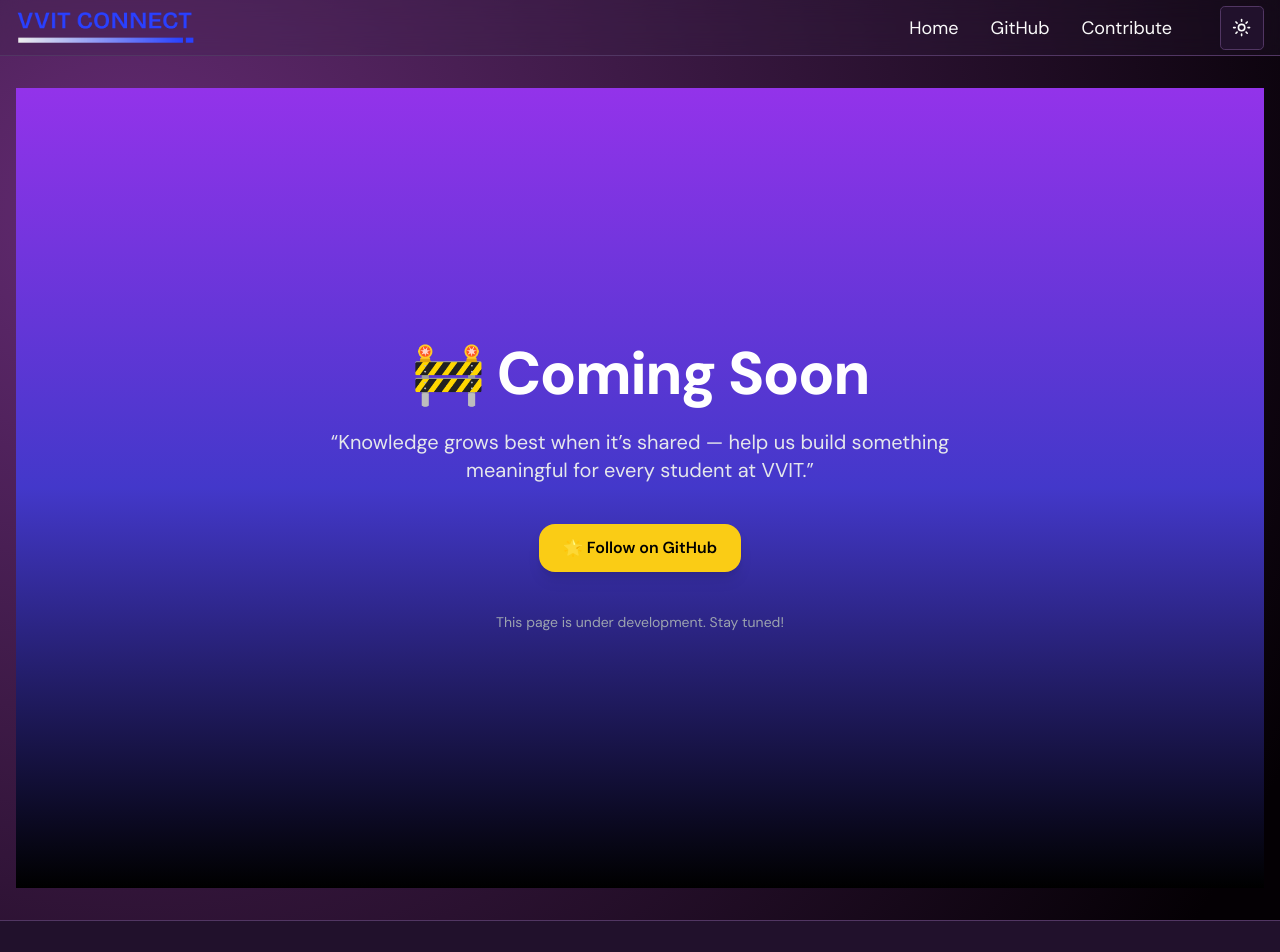
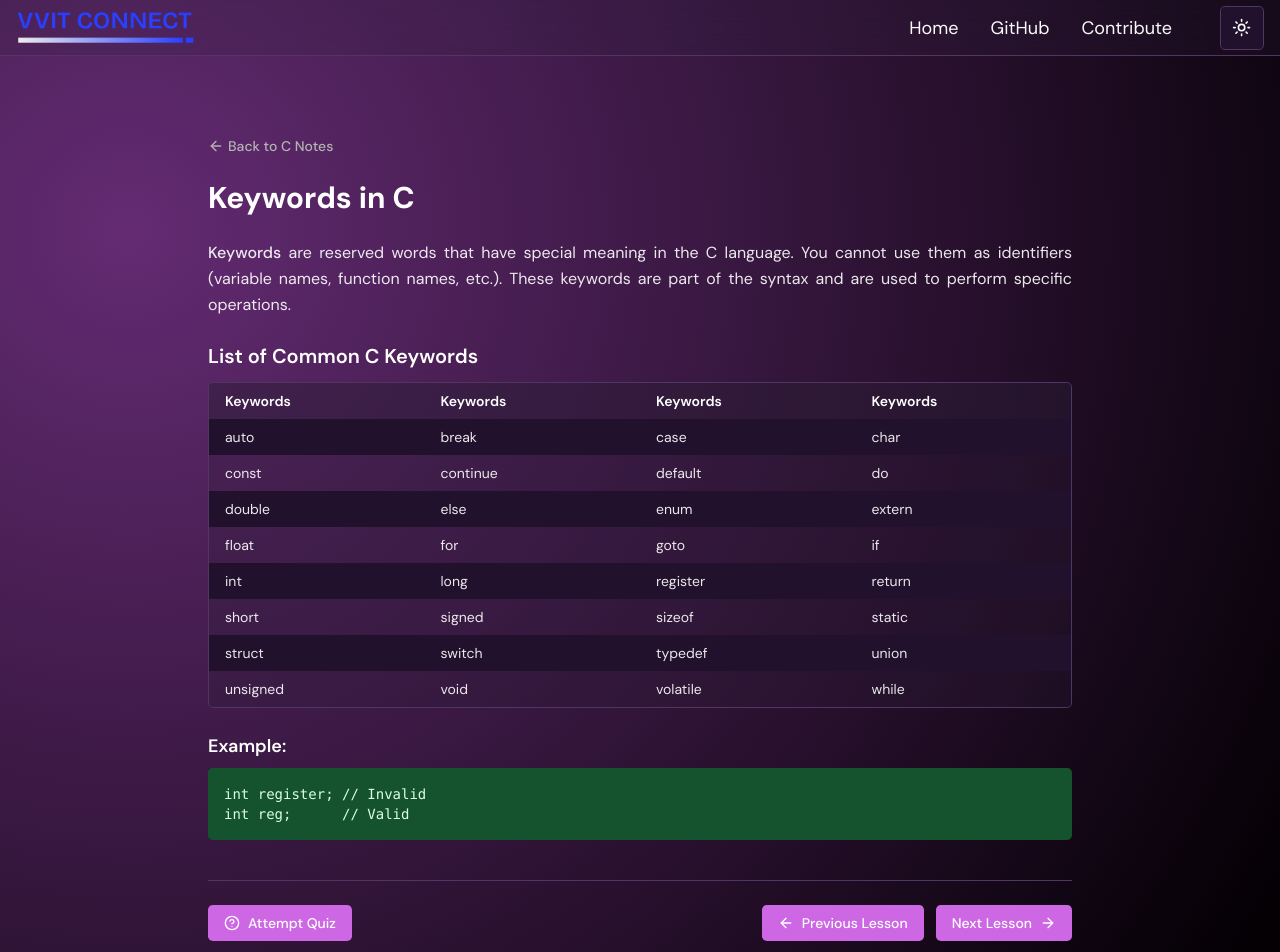
Before and after one commit to pyKinsu/VVITConnect, a Next.js app: page /notes/c/keywords in a window 1280 px wide. Before the commit this address had no page. Shown: the top 952 px of the page. Built offline with nearby package versions, Linux system fonts and the light colour scheme.

Commit message:
Create page.tsx

```diff
--- /dev/null
+++ b/src/app/notes/c/keywords/page.tsx
@@ -0,0 +1,110 @@
+"use client";
+
+import { ArrowLeft, ArrowRight, HelpCircle } from "lucide-react";
+import Link from "next/link";
+
+const keywordsList: string[][] = [
+  ["auto", "break", "case", "char"],
+  ["const", "continue", "default", "do"],
+  ["double", "else", "enum", "extern"],
+  ["float", "for", "goto", "if"],
+  ["int", "long", "register", "return"],
+  ["short", "signed", "sizeof", "static"],
+  ["struct", "switch", "typedef", "union"],
+  ["unsigned", "void", "volatile", "while"],
+];
+
+export default function Keywords() {
+  return (
+    <div className="max-w-4xl mx-auto px-4 py-12 text-foreground">
+      {/* Back link */}
+      <Link
+        href="/notes/c"
+        className="inline-flex items-center text-sm font-medium text-muted-foreground hover:text-foreground transition-colors mb-6"
+      >
+        <ArrowLeft className="w-4 h-4 mr-1" />
+        Back to C Notes
+      </Link>
+
+      {/* Title */}
+      <h1 className="text-3xl font-bold mb-6 text-white">Keywords in C</h1>
+
+      {/* Intro */}
+      <p className="text-muted-foreground text-justify mb-6 leading-relaxed text-white/90">
+        <span className="font-medium">Keywords</span> are reserved words that
+        have special meaning in the C language. You cannot use them as
+        identifiers (variable names, function names, etc.). These keywords are
+        part of the syntax and are used to perform specific operations.
+      </p>
+
+      {/* Keywords Table */}
+      <h2 className="text-xl font-semibold text-white mb-3">
+        List of Common C Keywords
+      </h2>
+      <div className="overflow-x-auto rounded-lg border border-border mb-6">
+        <table className="w-full border-collapse text-sm">
+          <thead className="bg-muted/50 text-white">
+            <tr>
+              <th className="px-4 py-2 text-left font-semibold">Keywords</th>
+              <th className="px-4 py-2 text-left font-semibold">Keywords</th>
+              <th className="px-4 py-2 text-left font-semibold">Keywords</th>
+              <th className="px-4 py-2 text-left font-semibold">Keywords</th>
+            </tr>
+          </thead>
+          <tbody>
+            {keywordsList.map((row, rowIndex) => (
+              <tr
+                key={rowIndex}
+                className={rowIndex % 2 === 0 ? "bg-background" : "bg-muted/30"}
+              >
+                {row.map((keyword, i) => (
+                  <td key={i} className="px-4 py-2 text-white/90">
+                    {keyword}
+                  </td>
+                ))}
+              </tr>
+            ))}
+          </tbody>
+        </table>
+      </div>
+
+      {/* Example */}
+      <h3 className="text-lg font-semibold text-white mt-6 mb-2">Example:</h3>
+      <pre className="bg-green-900 text-green-100 p-4 rounded-lg text-sm font-mono">
+{`int register; // Invalid
+int reg;      // Valid`}
+      </pre>
+
+      {/* Navigation */}
+      <div className="flex flex-col sm:flex-row sm:justify-between sm:items-center gap-3 mt-10 pt-6 border-t border-border">
+        {/* Quiz Button */}
+        <Link
+          href="/quiz/keywords"
+          className="inline-flex items-center justify-center px-4 py-2 rounded-lg bg-primary text-white hover:bg-primary/90 transition-colors text-sm font-medium w-full sm:w-auto"
+        >
+          <HelpCircle className="w-4 h-4 mr-2" />
+          Attempt Quiz
+        </Link>
+
+        {/* Previous + Next */}
+        <div className="flex flex-col sm:flex-row gap-3 w-full sm:w-auto">
+          <Link
+            href="/notes/c/identifier"
+            className="inline-flex items-center justify-center px-4 py-2 rounded-lg bg-primary text-white hover:bg-primary/90 transition-colors text-sm font-medium w-full sm:w-auto"
+          >
+            <ArrowLeft className="w-4 h-4 mr-2" />
+            Previous Lesson
+          </Link>
+
+          <Link
+            href="/notes/c/datatypes"
+            className="inline-flex items-center justify-center px-4 py-2 rounded-lg bg-primary text-white hover:bg-primary/90 transition-colors text-sm font-medium w-full sm:w-auto"
+          >
+            Next Lesson
+            <ArrowRight className="w-4 h-4 ml-2" />
+          </Link>
+        </div>
+      </div>
+    </div>
+  );
+}
```
